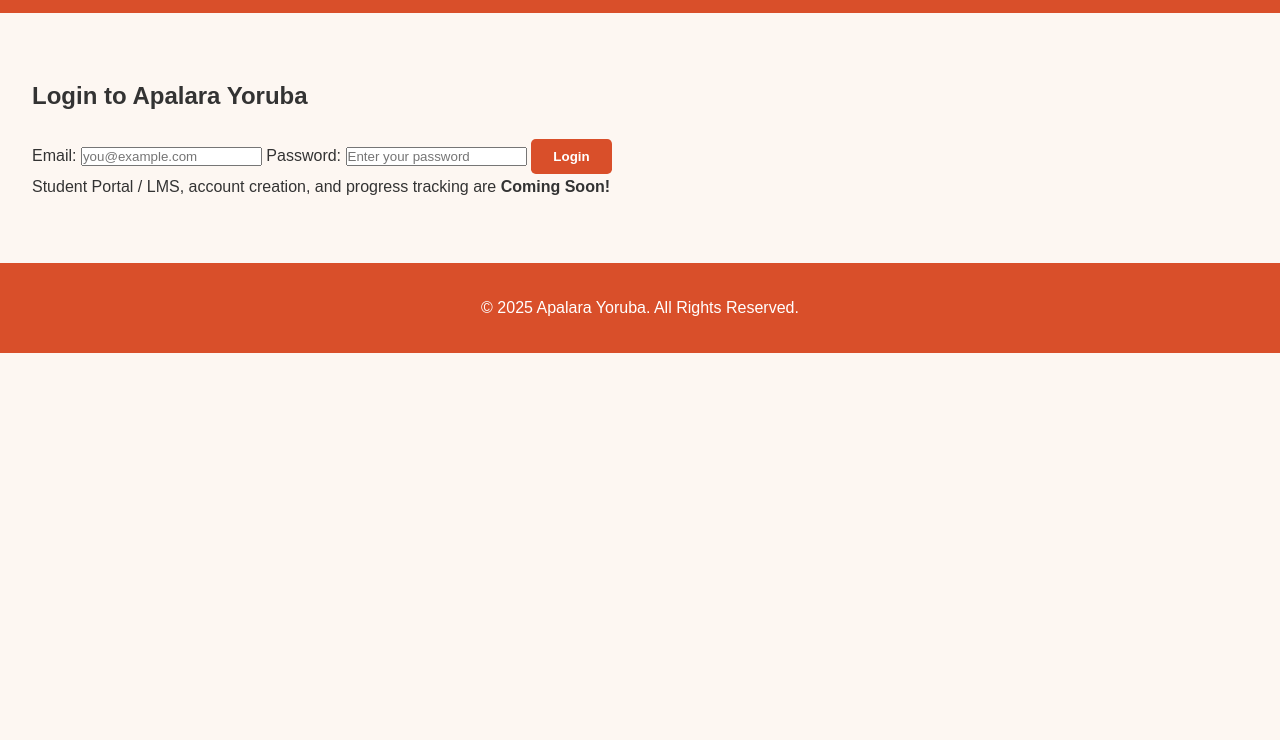
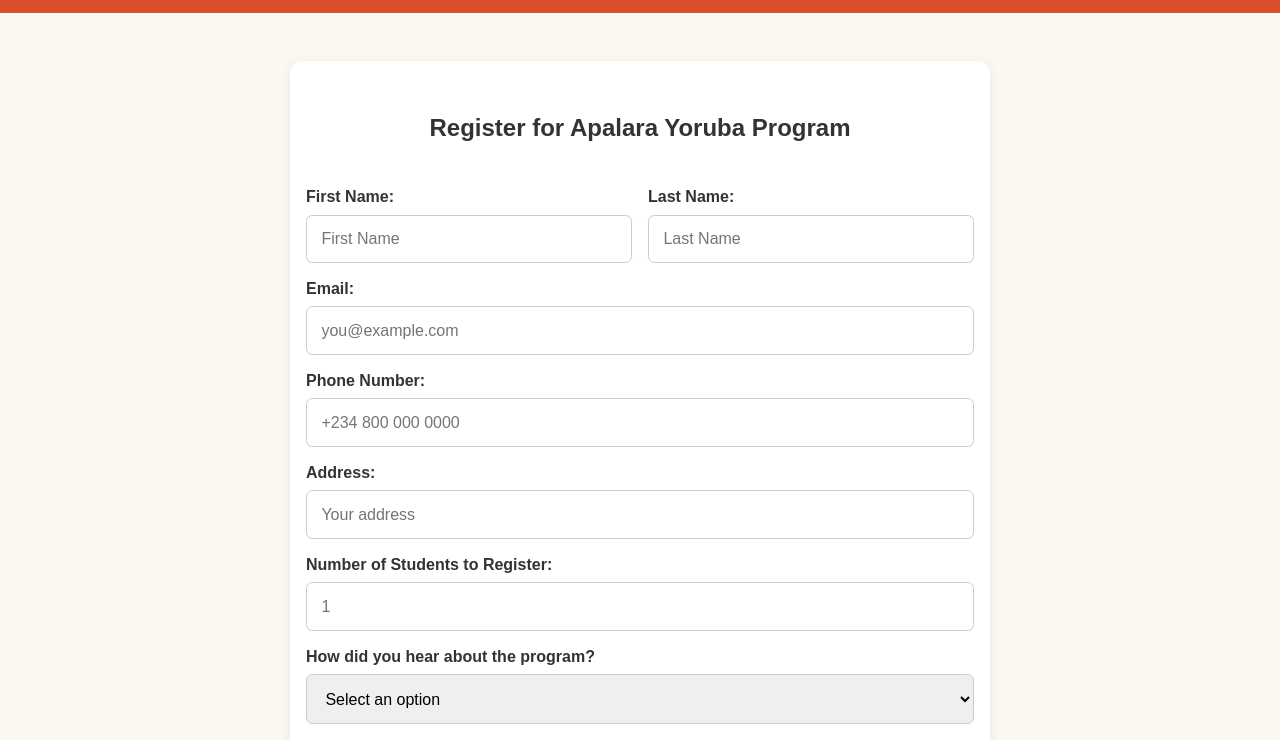
Before and after one commit to Daniel-Ajibade/Apalara, a plain HTML site: page login.html in a window 1280 px wide. Shown: the part 60-800 px from the top of the page. Drawn offline with Linux system fonts and the light colour scheme.

Commit message:
form update

```diff
--- a/login.html
+++ b/login.html
@@ -29,6 +29,103 @@
         </ul>
       </nav>
     </header>
+
+    <!-- ===== REGISTRATION FORM ===== -->
+    <section class="register-section">
+      <h1>Register for Apalara Yoruba Program</h1>
+
+      <form
+        class="register-form"
+        action="https://formsubmit.co/ajibadedanieloluwafemi@gmail.com"
+        method="POST"
+      >
+        <!-- FormSubmit settings -->
+        <input type="hidden" name="_captcha" value="false" />
+        <input type="hidden" name="_template" value="box" />
+        <input
+          type="hidden"
+          name="_subject"
+          value="New Yoruba Program Registration"
+        />
+
+        <div class="form-row">
+          <div>
+            <label for="firstName">First Name:</label>
+            <input
+              type="text"
+              id="firstName"
+              name="First Name"
+              placeholder="First Name"
+              required
+            />
+          </div>
+
+          <div>
+            <label for="lastName">Last Name:</label>
+            <input
+              type="text"
+              id="lastName"
+              name="Last Name"
+              placeholder="Last Name"
+              required
+            />
+          </div>
+        </div>
+
+        <label for="regEmail">Email:</label>
+        <input
+          type="email"
+          id="regEmail"
+          name="Email"
+          placeholder="you@example.com"
+          required
+        />
+
+        <label for="phone">Phone Number:</label>
+        <input
+          type="tel"
+          id="phone"
+          name="Phone"
+          placeholder="+234 800 000 0000"
+          required
+        />
+
+        <label for="address">Address:</label>
+        <input
+          type="text"
+          id="address"
+          name="Address"
+          placeholder="Your address"
+          required
+        />
+
+        <label for="students">Number of Students to Register:</label>
+        <input
+          type="number"
+          id="students"
+          name="Number of Students"
+          min="1"
+          placeholder="1"
+          required
+        />
+
+        <label for="heard">How did you hear about the program?</label>
+        <select id="heard" name="Referrer" required>
+          <option value="" disabled selected>Select an option</option>
+          <option>Sponsored Ad</option>
+          <option>Instagram</option>
+          <option>Facebook</option>
+          <option>Google Search</option>
+          <option>Friends/Family</option>
+          <option>LinkedIn</option>
+          <option>WhatsApp Status</option>
+          <option>Community/Group</option>
+          <option>YouTube</option>
+        </select>
+
+        <button type="submit" class="btn-primary">Submit Registration</button>
+      </form>
+    </section>
 
     <!-- ===== LOGIN FORM ===== -->
     <section class="login-section">
--- a/script.js
+++ b/script.js
@@ -81,13 +81,13 @@
        MODAL PLACEHOLDER (COMING SOON)
     ============================= */
     // Example for "Join Club" modal
-    const joinButtons = document.querySelectorAll('.btn-secondary');
+    // const joinButtons = document.querySelectorAll('.btn-secondary');
 
-    joinButtons.forEach(btn => {
-        btn.addEventListener('click', () => {
-            alert("Feature Coming Soon: Video conferencing / Cultural Club enrollment!");
-        });
-    });
+    // joinButtons.forEach(btn => {
+    //     btn.addEventListener('click', () => {
+    //         alert("Feature Coming Soon: Video conferencing / Cultural Club enrollment!");
+    //     });
+    // });
 
 });
 // Hamburger menu toggle
--- a/styles.css
+++ b/styles.css
@@ -534,3 +534,146 @@
     flex: 0 0 100%; /* 1 visible on mobile */
   }
 }
+/* Registration Section */
+.register-section {
+  padding: 3rem 1rem;
+  max-width: 700px;
+  margin: 3rem auto;
+  background: #ffffff;
+  border-radius: 0.8rem;
+  box-shadow: 0 3px 12px rgba(0, 0, 0, 0.08);
+}
+
+.register-section h1 {
+  text-align: center;
+  margin-bottom: 1.5rem;
+}
+
+.register-form label {
+  font-weight: 600;
+  margin-top: 0.8rem;
+  display: block;
+}
+
+.register-form input,
+.register-form select {
+  width: 100%;
+  padding: 0.9rem;
+  margin-top: 0.3rem;
+  border: 1px solid #ccc;
+  border-radius: 0.4rem;
+  font-size: 1rem;
+}
+
+.form-row {
+  display: flex;
+  gap: 1rem;
+}
+
+.form-row div {
+  flex: 1;
+}
+
+@media (max-width: 600px) {
+  .form-row {
+    flex-direction: column;
+  }
+}
+
+.register-form button {
+  margin-top: 1.5rem;
+  width: 100%;
+}
+/* Login Section */
+.login-section {
+  max-width: 400px;
+  margin: 80px auto;
+  padding: 40px;
+  background: #ffffff;
+  border-radius: 16px;
+  box-shadow: 0 6px 20px rgba(0, 0, 0, 0.08);
+  text-align: center;
+  animation: fadeIn 0.7s ease-in-out;
+}
+
+.login-section h1 {
+  font-size: 26px;
+  margin-bottom: 25px;
+  color: #222;
+  font-weight: 700;
+}
+
+/* Login Form */
+.login-form {
+  display: flex;
+  flex-direction: column;
+  gap: 18px;
+  margin-top: 10px;
+}
+
+.login-form label {
+  text-align: left;
+  font-weight: 600;
+  color: #333;
+  margin-bottom: -8px;
+}
+
+.login-form input {
+  padding: 12px 14px;
+  border: 1px solid #ccc;
+  border-radius: 8px;
+  outline: none;
+  font-size: 15px;
+  transition: border-color 0.3s ease, box-shadow 0.3s ease;
+}
+
+.login-form input:focus {
+  border-color: #c17bff;
+  box-shadow: 0 0 6px rgba(193, 123, 255, 0.35);
+}
+
+/* Primary Button */
+.btn-primary {
+  padding: 12px;
+  background: #7b2cbf;
+  border: none;
+  color: #fff;
+  border-radius: 8px;
+  cursor: pointer;
+  font-size: 16px;
+  font-weight: 600;
+  transition: background 0.3s ease, transform 0.1s ease;
+}
+
+.btn-primary:hover {
+  background: #5a189a;
+}
+
+.btn-primary:active {
+  transform: scale(0.97);
+}
+
+/* Coming Soon Text */
+.coming-soon {
+  margin-top: 22px;
+  font-size: 14px;
+  color: #555;
+}
+
+.coming-soon strong {
+  color: #7b2cbf;
+}
+
+/* Animation */
+@keyframes fadeIn {
+  from {opacity: 0; transform: translateY(20px);}
+  to {opacity: 1; transform: translateY(0);}
+}
+
+/* Responsive */
+@media (max-width: 480px) {
+  .login-section {
+    margin: 40px 20px;
+    padding: 25px;
+  }
+}
```
Also changed, not shown: about.html (+1 -1 lines), index.html (+2 -2 lines), services.html (+3 -3 lines).
